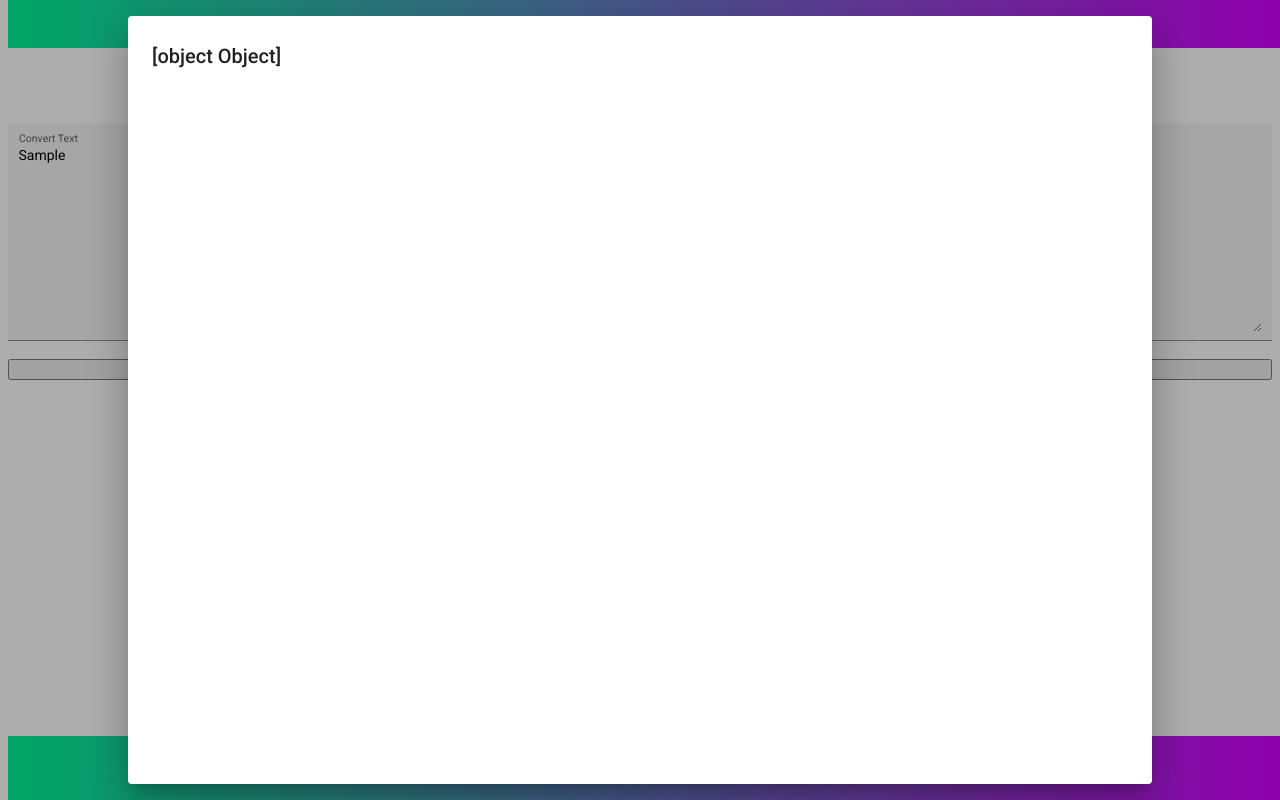
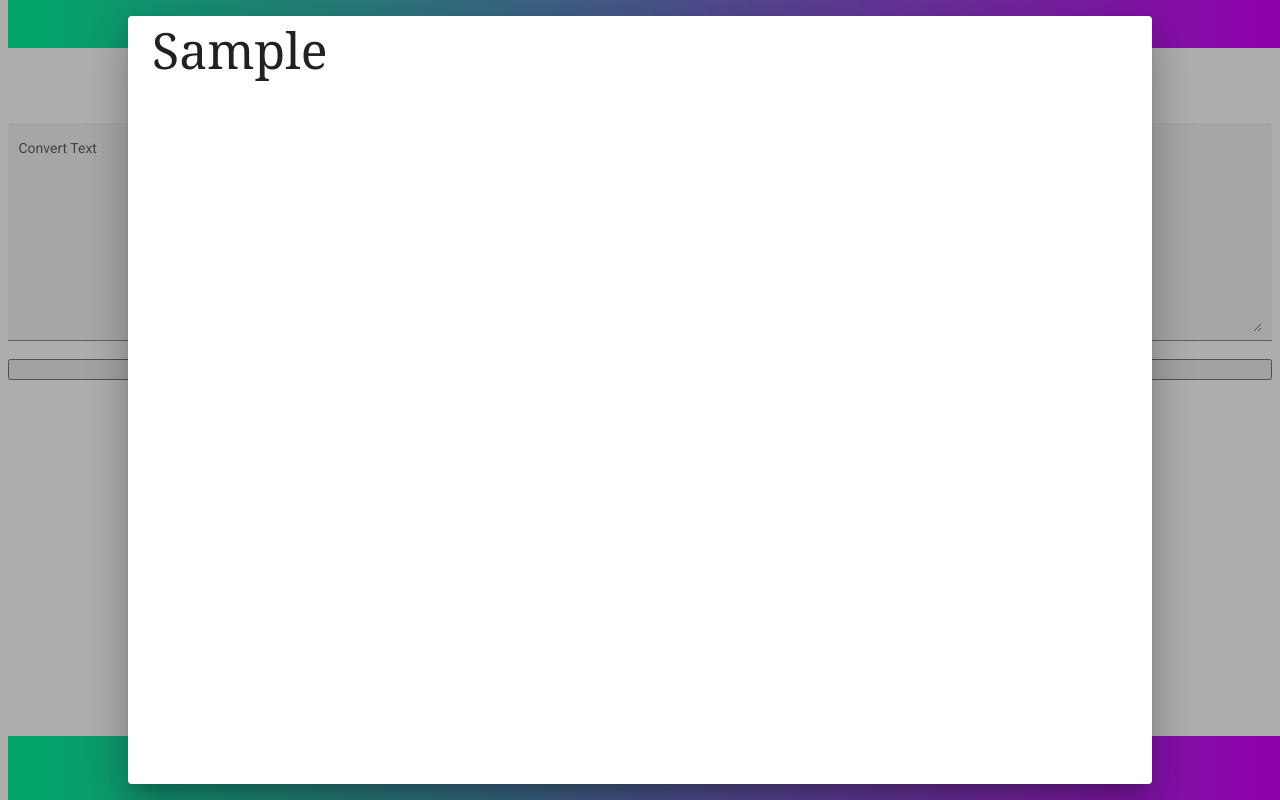
Before and after one commit to canismajor88/456-Ui-Ux, an Angular app in the folder 456-UI-Ux/DyslexiaReader/: page / in a window 1280 px wide. Both pictures are taken after typing "Sample" into the empty fields and a click on the button "Convert to Dyslexia Readable Text". Built offline with nearby package versions, Linux system fonts and the light colour scheme.

Commit message:
Completed functionality for form to dialog

```diff
--- a/456-UI-Ux/DyslexiaReader/src/app/form/form.component.html
+++ b/456-UI-Ux/DyslexiaReader/src/app/form/form.component.html
@@ -2,7 +2,7 @@
     <form fxLayout="column" class="text-form" [formGroup]="textForm" (ngSubmit)="onSubmit()">
         <mat-form-field appearance="fill">
             <mat-label>Convert Text</mat-label>
-            <textarea matInput placeholder="Input text." class="input-text"></textarea>
+            <textarea matInput placeholder="Input text." class="input-text" formControlName="text"></textarea>
         </mat-form-field>
         <button mat-raised-button type="submit">Convert to Dyslexia Readable Text</button>
     </form>
--- a/456-UI-Ux/DyslexiaReader/src/app/form/form.component.ts
+++ b/456-UI-Ux/DyslexiaReader/src/app/form/form.component.ts
@@ -20,9 +20,7 @@ export class FormComponent implements OnInit {
 
   ngOnInit(): void {
     this.textForm = this.formBuilder.group({
-      text: ['', [
-        Validators.required,
-      ]]
+      text: ['']
     });
     this.onChanges();
   }
@@ -41,11 +39,16 @@ export class FormComponent implements OnInit {
     const dialogConfig = new MatDialogConfig();
 
     dialogConfig.data = {
-      text: this.textForm.get("text")
+      text: this.text?.value
   };
-    console.log(this.textForm);
 
     this.dialog.open(OutputTextComponent, dialogConfig);
+
+    this.textForm.reset();
+  }
+
+  get text() {
+    return this.textForm.get('text');
   }
 
 }
--- a/456-UI-Ux/DyslexiaReader/src/app/output-text/output-text.component.html
+++ b/456-UI-Ux/DyslexiaReader/src/app/output-text/output-text.component.html
@@ -1,3 +1,3 @@
 <div class="main-container">
-    <h2 mat-dialog-title>{{description}}</h2>
+    <p>{{description}}</p>
 </div>
--- a/456-UI-Ux/DyslexiaReader/src/app/output-text/output-text.component.scss
+++ b/456-UI-Ux/DyslexiaReader/src/app/output-text/output-text.component.scss
@@ -1,4 +1,6 @@
 .main-container {
     width: 75rem;
     height: 45rem;
+    font-family: Georgia, 'Times New Roman', Times, serif;
+    font-size: 50px;
 }
```
